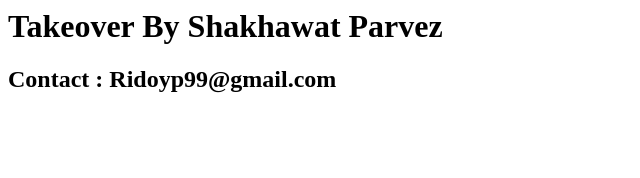
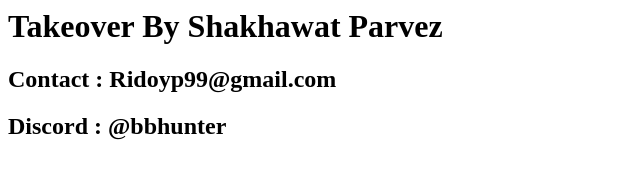
Before and after one commit to Ridoyp99/api.docs.ninaprotocol.com, a plain HTML site: page index.html in a window 1280 px wide. Shown: the whole page, without its empty margins (0-640 px from the left). Drawn offline with Linux system fonts and the light colour scheme.

Commit message:
Update index.html

```diff
--- a/index.html
+++ b/index.html
@@ -1,2 +1,3 @@
 <h1>Takeover By Shakhawat Parvez</h1>
 <h2>Contact : Ridoyp99@gmail.com</h2>
+<h2>Discord : @bbhunter</h2>
```
